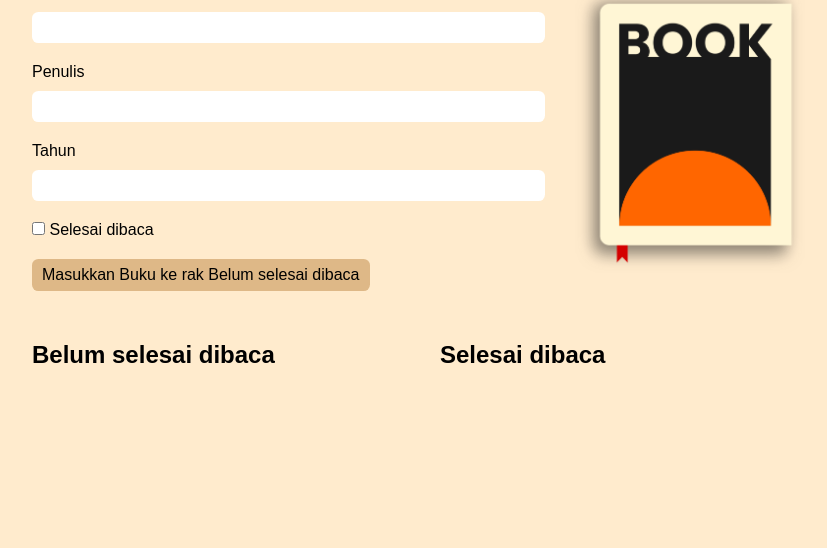
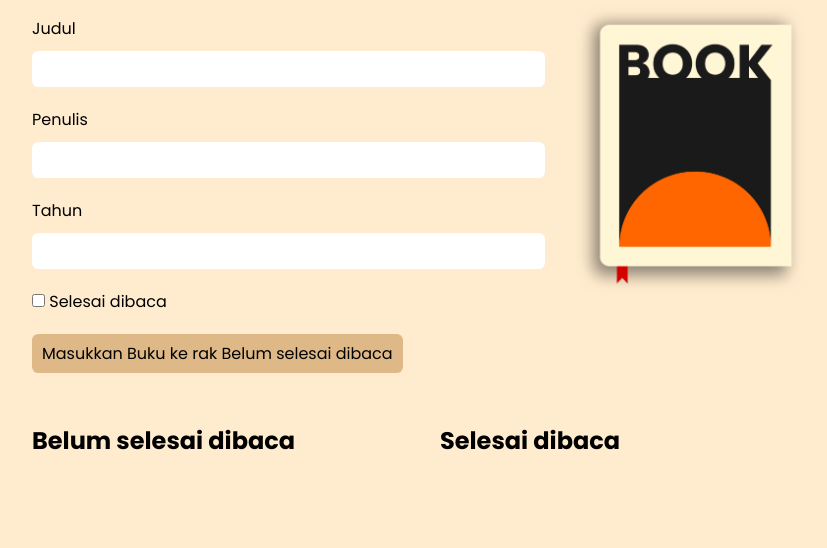
Before and after one commit to murtzy/book-shelf-web-app, a plain HTML site: page index.html in a window 1280 px wide. Shown: the part 297-845 px from the top of the page, without its empty margins (208-1035 px from the left). Before the commit the page ends 800 px from the top, so only its background shows below. Drawn offline with Linux system fonts and the light colour scheme.

Commit message:
fix font

```diff
--- a/style.css
+++ b/style.css
@@ -1,3 +1,5 @@
+@import url('https://fonts.googleapis.com/css2?family=Geist+Mono:wght@100..900&family=Poppins:ital,wght@0,100;0,200;0,300;0,400;0,500;0,600;0,700;0,800;0,900;1,100;1,200;1,300;1,400;1,500;1,600;1,700;1,800;1,900&display=swap');
+
 * {
   padding: 0;
   margin: 0;
```
